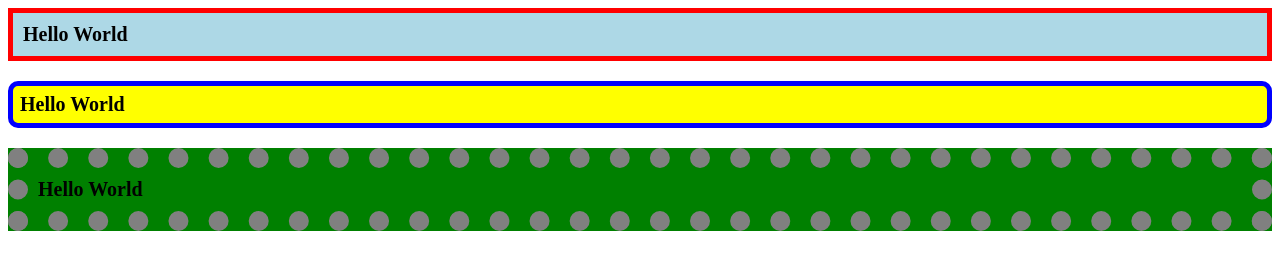
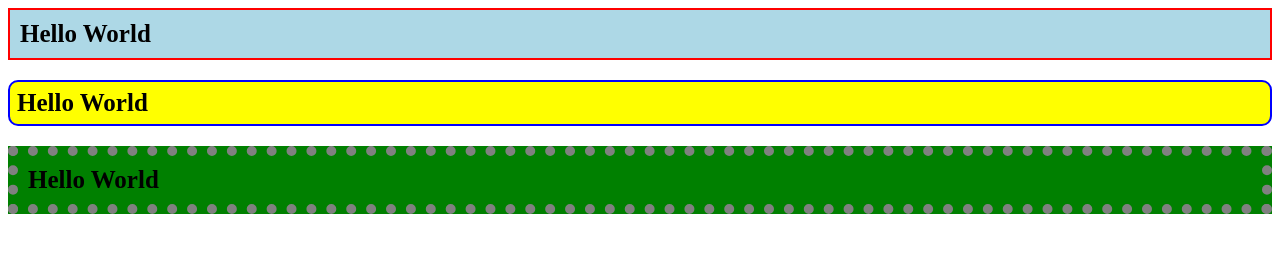
Before and after one commit to Kellyhuang1205/exercise12, a plain HTML site: page index.html in a window 1280 px wide. Drawn offline with Linux system fonts and the light colour scheme.

Commit message:
Update styles.css

```diff
--- a/styles.css
+++ b/styles.css
@@ -17,12 +17,11 @@
   border: 2px solid red;
   padding: 10px;
   border-radius: 0px;
-  border-width: 5px;
   text-align: left;
   font-family: Times New Roman, Georgia, serif;
-  font-size: 20px;
+  font-size: 25px;
   font-weight: bold;
-  margin-bottom: 20px; /* 設定下面的間隔 */
+  margin-bottom: 20px;
 }
 
 /* Second box styling */
@@ -31,10 +30,9 @@
   border: 2px solid blue;
   padding: 7px;
   border-radius: 10px;
-  border-width: 5px;
   text-align: left;
   font-family: Times New Roman, Georgia, serif;
-  font-size: 20px;
+  font-size: 25px;
   font-weight: bold;
   margin-bottom: 20px; /* 設定下面的間隔 */
 }
@@ -46,12 +44,12 @@
   border-radius: 0px;
   text-align: left;
   font-family: Times New Roman, Georgia, serif;
-  font-size: 20px;
+  font-size: 25px;
   font-weight: bold;
   color: black;
   border-style: dotted;
   border-color: grey;
-  border-width: 20px;
+  border-width: 10px;
 }
 
 
```
